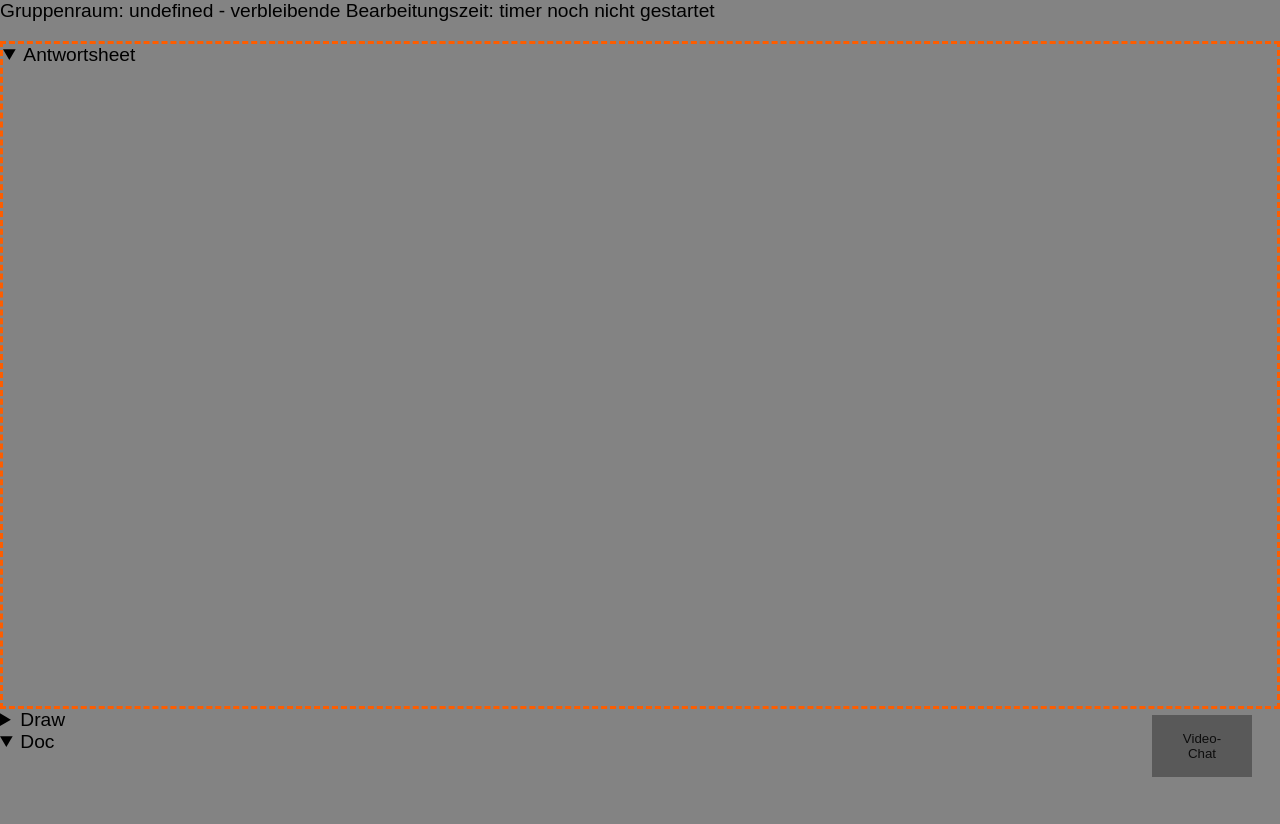
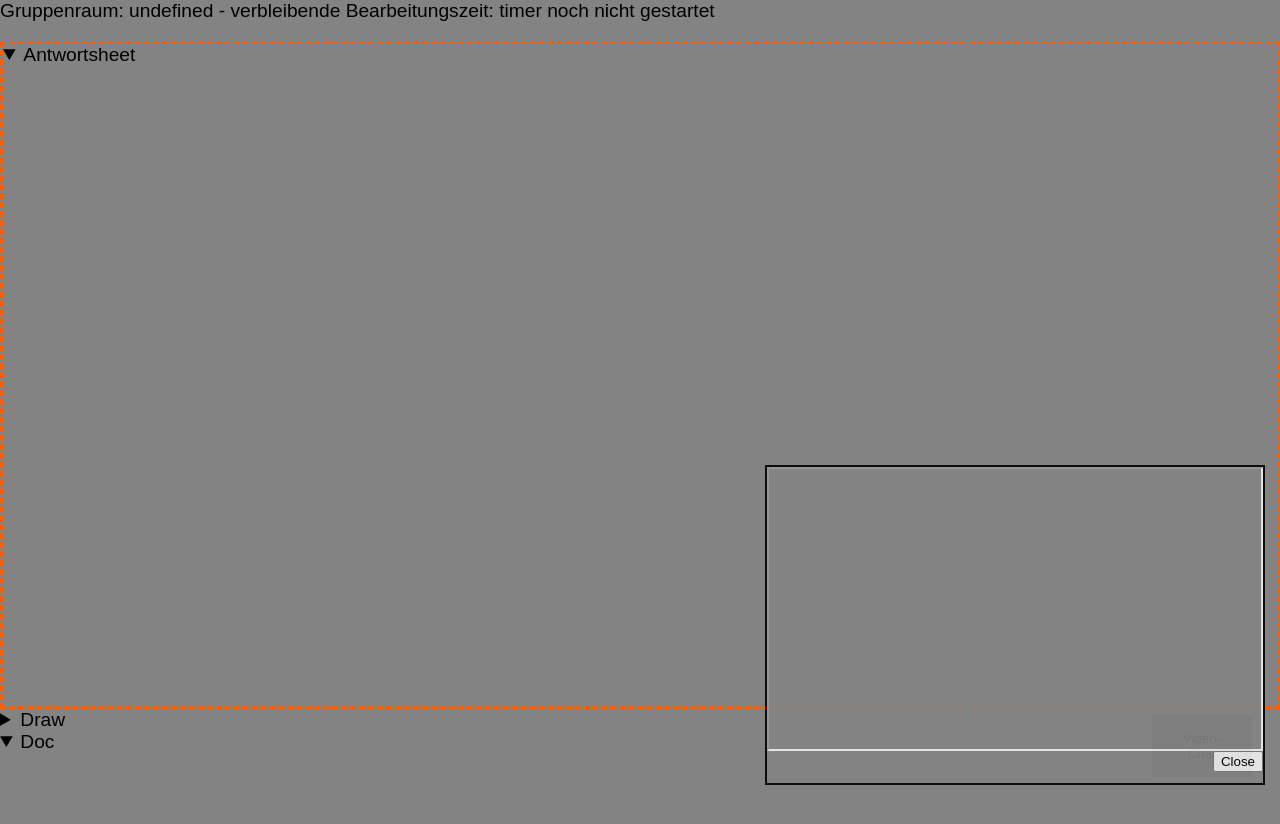
Before and after one commit to nijo550/Pubquiz_Gruppenraum, a plain HTML site: page index.html in a window 1280 px wide. Shown: the top 824 px of the page. Drawn offline with Linux system fonts and the light colour scheme; no server answers.

Commit message:
permanentes einblenden video
permanentes einblenden video

```diff
--- a/index.html
+++ b/index.html
@@ -76,7 +76,7 @@ body {font-family: Arial, Helvetica, sans-serif;}
 }
 */
 div.container {
-  display: none;
+  display: "block";
   position:fixed;
   bottom: 15px;
   right: 15px;
```
